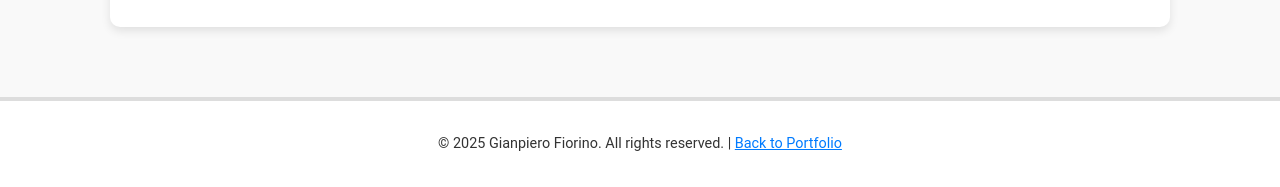
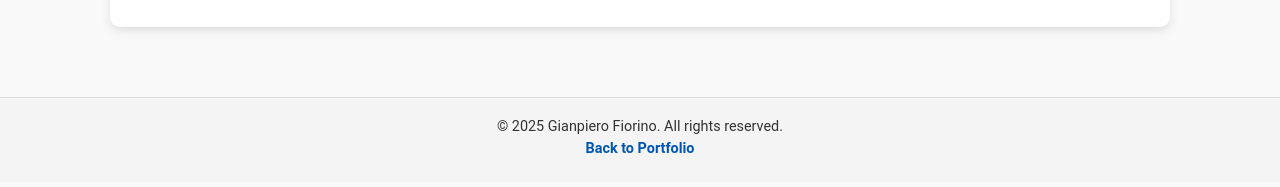
Before and after one commit to GFiorino/Real-Time-Chat-API-Documentation, a plain HTML site: page index.html in a window 1280 px wide. Shown: the part 623-810 px from the top of the page. Drawn offline with Linux system fonts and the light colour scheme.

Commit message:
Update index.html

```diff
--- a/index.html
+++ b/index.html
@@ -41,9 +41,12 @@
         </div>
     </main>
 
-    <!-- Footer -->
-    <footer>
-        <p>© 2025 Gianpiero Fiorino. All rights reserved. | <a href="https://gfiorino.github.io/Technical-Writing-Portfolio/">Back to Portfolio</a></p>
-    </footer>
+   <!-- Footer -->
+<footer style="background-color: #f4f4f4; padding: 20px; text-align: center; font-size: 0.9rem; color: #333; border-top: 1px solid #ddd;">
+  <p style="margin: 0;">&copy; 2025 Gianpiero Fiorino. All rights reserved.</p>
+  <p style="margin: 5px 0;">
+    <a href="https://gfiorino.github.io/Technical-Writing-Portfolio/" style="color: #0056b3; text-decoration: none; font-weight: bold;">Back to Portfolio</a>
+  </p>
+</footer>
 </body>
 </html>
```
